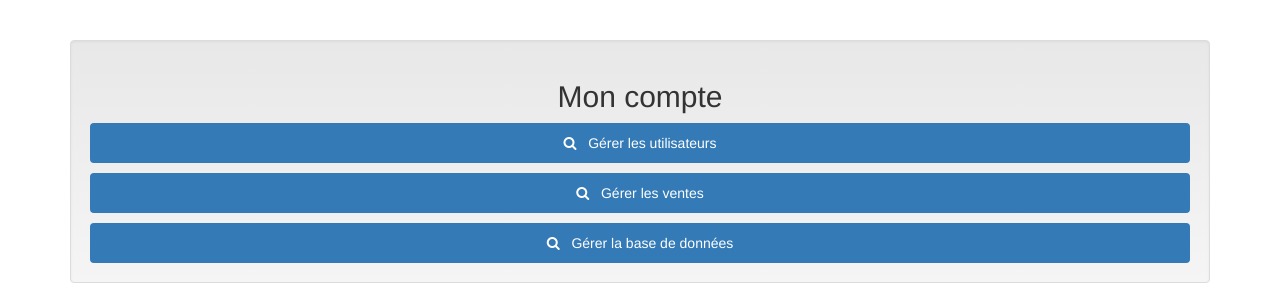
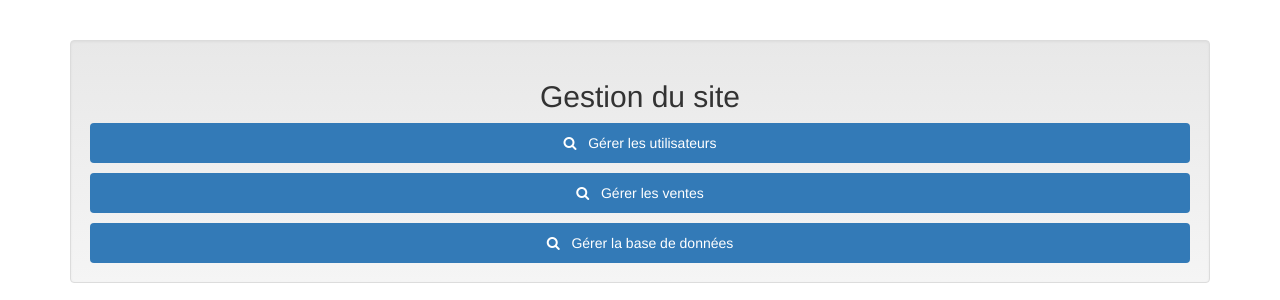
Before and after one commit to emeric254/Web-STRI-S2-Encheres, a PHP site: template PHP/vue/admin/menugestion.php in a window 1280 px wide. Shown: the top 300 px of the page. Run offline with PHP 8.4, Linux system fonts and the light colour scheme; the template is opened without the code that fills it, so the values that code supplies are empty; some libraries are stand-ins or nearby versions.

Commit message:
maj gestion admin

```diff
--- a/PHP/vue/admin/menugestion.php
+++ b/PHP/vue/admin/menugestion.php
@@ -11,9 +11,11 @@
             <div class="well">
 
                 <h2 style="text-align:center;">
-                    Mon compte
+                    Gestion du site
                 </h2>
+
                 <p></p>
+
                 <ul class="nav nav-pills nav-justified">
                     <li class="active">
                         <a href="/?page=xxxxxxxxxxxxxxxxxxxxxxxxxxxxxx">
@@ -23,7 +25,9 @@
                         </a>
                     </li>
                 </ul>
+
                 <p></p>
+
                 <ul class="nav nav-pills nav-justified">
                     <li class="active">
                         <a href="/?page=xxxxxxxxxxxxxxxxxxxxxxxxxxxxxx">
@@ -33,7 +37,9 @@
                         </a>
                     </li>
                 </ul>
+
                 <p></p>
+
                 <ul class="nav nav-pills nav-justified">
                     <li class="active">
                         <a href="/?page=xxxxxxxxxxxxxxxxxxxxxxxxxxxxxx">
```
